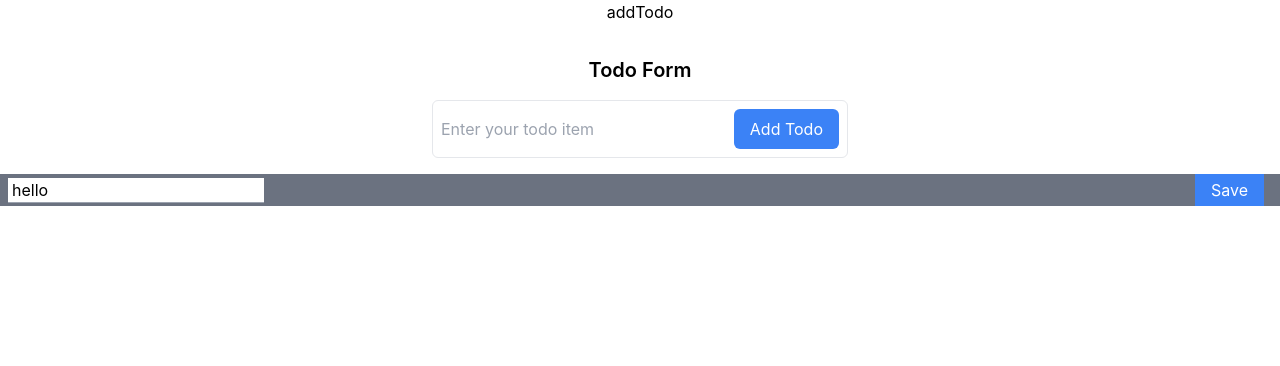
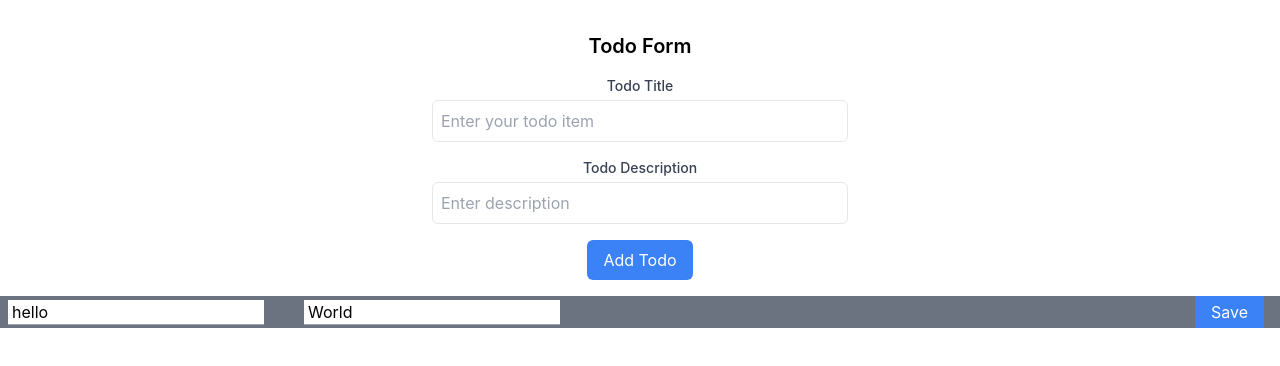
Before and after one commit to usamashaukt/my-react-app, a React (Create React App) app: page / in a window 1280 px wide. Both pictures are taken after a click on the button "Edit". Shown: the top 366 px of the page. Built offline with nearby package versions, Linux system fonts and the light colour scheme.

Commit message:
added a new input

```diff
--- a/src/components/AddTodo.js
+++ b/src/components/AddTodo.js
@@ -2,45 +2,55 @@ import React, { useState } from 'react'
 import { useDispatch } from 'react-redux'
 import { addTodo } from '../features/todo/todoSlice'
 
-
 function AddTodo() {
-
-    const [input, setInput] = useState('')
+    const [todoText, setTodoText] = useState('')
+    const [todoDescription, setTodoDescription] = useState('')
     const dispatch = useDispatch()
 
-
-
     const addTodoHandler = (e) => {
-
         e.preventDefault()
-
-        dispatch(addTodo(input))
-
-        setInput('')
-
+        dispatch(addTodo({ text: todoText, description: todoDescription }))
+        setTodoText('')
+        setTodoDescription('')
     }
 
-
-
-
     return (
-        <div onSubmit={addTodoHandler}>
-            <div>addTodo</div>
+        <div>
             <div className="max-w-md mx-auto bg-white rounded p-4 mt-4">
                 <h1 className="text-xl font-semibold mb-4">Todo Form</h1>
-                <form action="#" method="POST">
-                    <div className="flex items-center border rounded-md p-2">
-                        <input type="text" id="todo" placeholder="Enter your todo item" value={input}
-                            className="flex-1 appearance-none outline-none" onChange={(e) => setInput(e.target.value)} />
-                        <button type="submit"
-                            className="ml-2 px-4 py-2 bg-blue-500 text-white rounded-md hover:bg-blue-600 focus:outline-none focus:bg-blue-600">Add
-                            Todo</button>
+                <form onSubmit={addTodoHandler}>
+                    <div className="mb-4">
+                        <label htmlFor="todoText" className="block text-sm font-medium text-gray-700">Todo Title</label>
+                        <input
+                            type="text"
+                            id="todoText"
+                            placeholder="Enter your todo item"
+                            value={todoText}
+                            onChange={(e) => setTodoText(e.target.value)}
+                            className="mt-1 p-2 border rounded-md w-full"
+                        />
                     </div>
+                    <div className="mb-4">
+                        <label htmlFor="todoDescription" className="block text-sm font-medium text-gray-700">Todo Description</label>
+                        <input
+                            type="text"
+                            id="todoDescription"
+                            placeholder="Enter description"
+                            value={todoDescription}
+                            onChange={(e) => setTodoDescription(e.target.value)}
+                            className="mt-1 p-2 border rounded-md w-full"
+                        />
+                    </div>
+                    <button
+                        type="submit"
+                        className="px-4 py-2 bg-blue-500 text-white rounded-md hover:bg-blue-600 focus:outline-none focus:bg-blue-600"
+                    >
+                        Add Todo
+                    </button>
                 </form>
             </div>
         </div>
     );
-
 }
 
-export default AddTodo
+export default AddTodo;
--- a/src/components/Todos.js
+++ b/src/components/Todos.js
@@ -8,16 +8,19 @@ function Todos() {
     const dispatch = useDispatch();
     const [editableTodoId, setEditableTodoId] = useState(null);
     const [editedText, setEditedText] = useState('');
+    const [editedDescription, setEditedDescription] = useState('');
 
-    const handleEdit = (id, text) => {
+    const handleEdit = (id, text, description) => {
         setEditableTodoId(id);
         setEditedText(text);
+        setEditedDescription(description);
     };
 
     const handleSaveEdit = (id) => {
-        dispatch(editTodo({ id, newText: editedText }));
+        dispatch(editTodo({ id, newText: editedText, newDescription: editedDescription }));
         setEditableTodoId(null);
         setEditedText('');
+        setEditedDescription('');
     };
 
     return (
@@ -25,14 +28,24 @@ function Todos() {
             {todos.map((todo) => (
                 <div className=' mb-1 flex content-center items-center justify-between px-2  text-white bg-gray-500' key={todo.id}>
                     {editableTodoId === todo.id ? (
+                        <div>
                             <input
                                 type="text"
                                 className="outline-none text-black border-b border-gray-400 px-1"
                                 value={editedText}
                                 onChange={(e) => setEditedText(e.target.value)}
                             />
+                            <input
+                                className="outline-none text-black  ml-10 border-b border-gray-400 px-1"
+                                value={editedDescription}
+                                onChange={(e) => setEditedDescription(e.target.value)}
+                            />
+                        </div>
                     ) : (
-                        <div>{todo.text}</div>
+                        <div className='flex items-center text-left'>
+                            <div className='mr-5'>{todo.text}</div>
+                            <div>{todo.description}</div>
+                        </div>
                     )}
 
                     <div className='flex'>
@@ -40,7 +53,7 @@ function Todos() {
                             <button className='text-white bg-blue-500 border-0 py-1 px-4 mr-2 focus:outline-none' onClick={() => handleSaveEdit(todo.id)}>Save</button>
                         ) : (
                             <>
-                                <button className='text-white bg-blue-500 border-0 py-1 px-4 mr-2 focus:outline-none' onClick={() => handleEdit(todo.id, todo.text)}>Edit</button>
+                                <button className='text-white bg-blue-500 border-0 py-1 px-4 mr-2 focus:outline-none' onClick={() => handleEdit(todo.id, todo.text, todo.description)}>Edit</button>
                                 <button className='text-white bg-red-500 border-0 py-1 px-4 focus:outline-none' onClick={() => dispatch(removeTodo(todo.id))}>
                                     <img className='w-10' src={deleteBtn} alt="Delete" />
                                 </button>
--- a/src/features/todo/todoSlice.js
+++ b/src/features/todo/todoSlice.js
@@ -2,7 +2,9 @@ import { createSlice, nanoid } from "@reduxjs/toolkit";
 
 const initialState = {
     todos: [{
-        id: 1, text: 'hello',
+        id: 1,
+        text: 'hello',
+        description: 'World'
     }],
 }
 
@@ -12,10 +14,11 @@ export const todoSlice = createSlice({
     initialState,
     reducers: {
         addTodo: (state, action) => {
-
+            const { text, description } = action.payload;
             const todo = {
                 id: nanoid(),
-                text: action.payload,
+                text: text,
+                description: description
             }
             state.todos.push(todo)
         },
```
Lines whose indentation alone changed are shown as unchanged.
